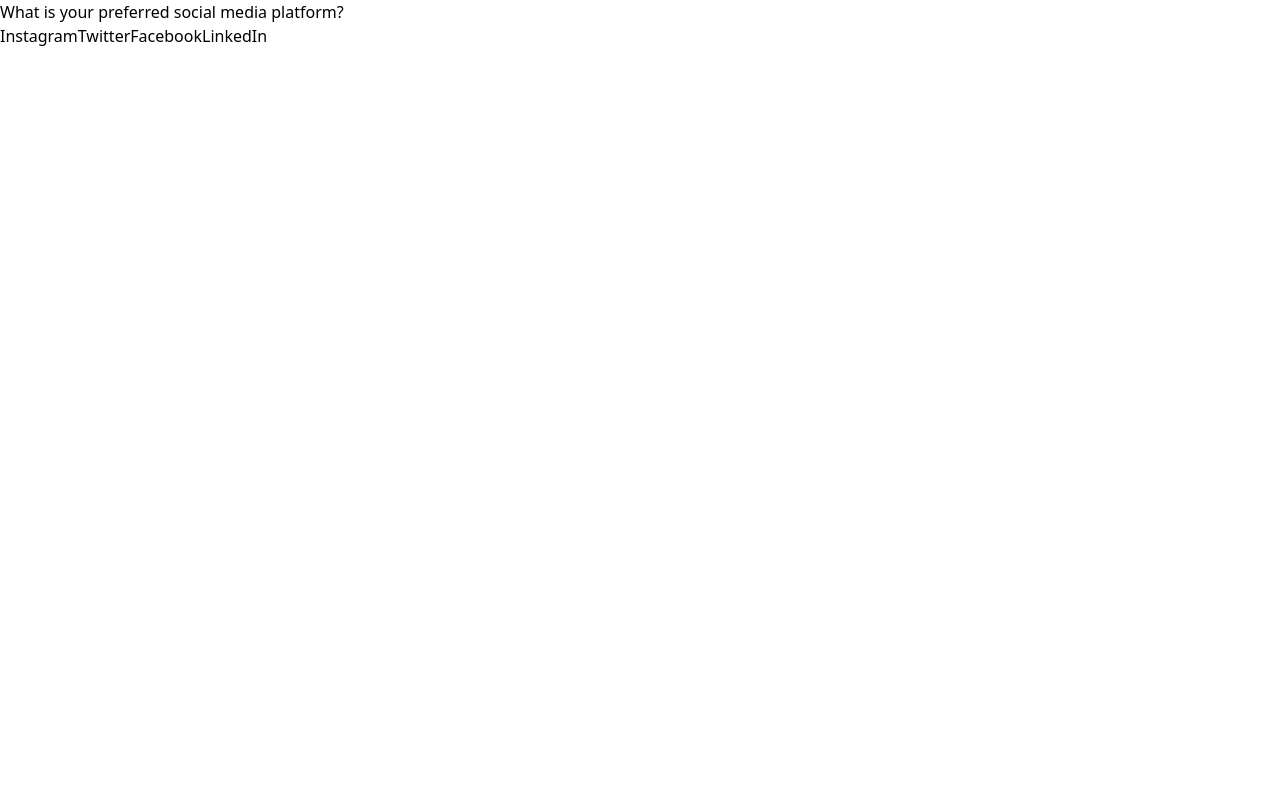
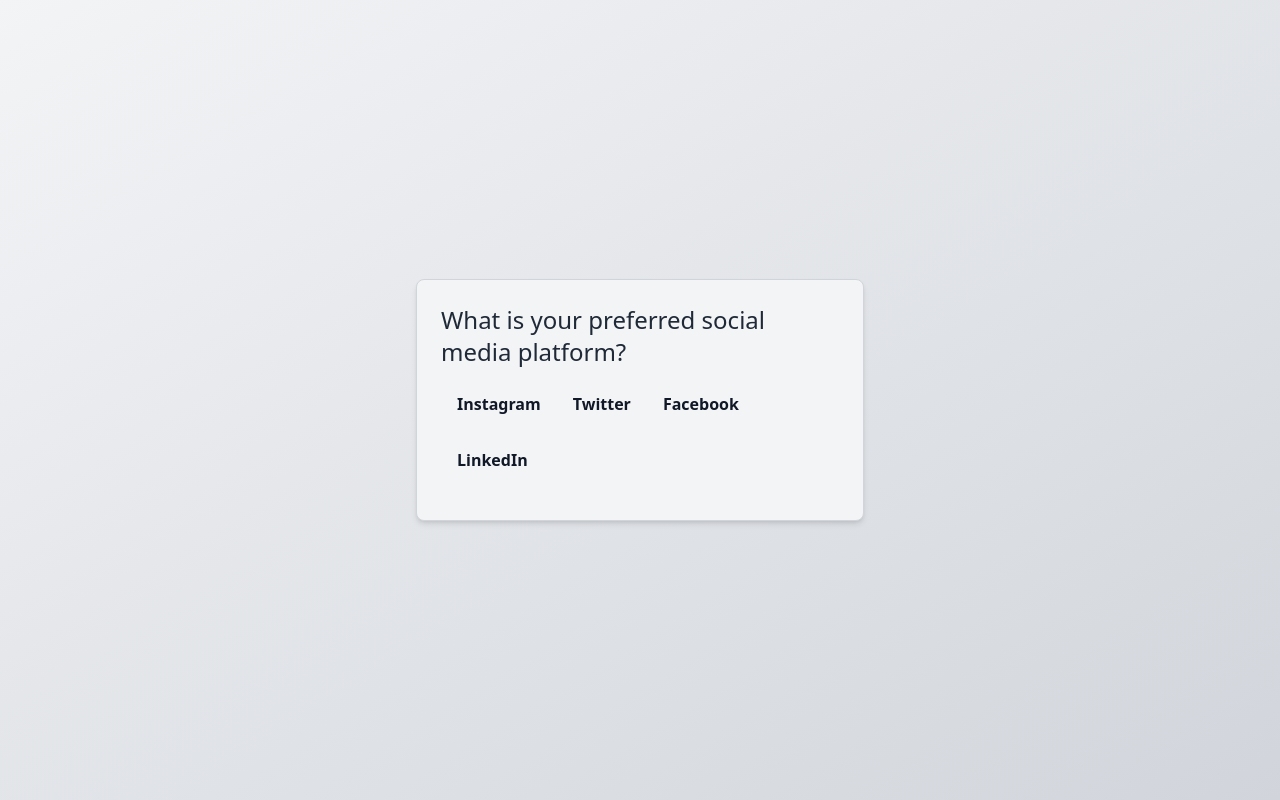
Before and after one commit to Carmel-Jane/sorting-hat-quiz, a React (Vite) app: page / in a window 1280 px wide. Built offline with nearby package versions, Linux system fonts and the light colour scheme.

Commit message:
added purge to config

```diff
--- a/tailwind.config.js
+++ b/tailwind.config.js
@@ -1,6 +1,6 @@
 /** @type {import('tailwindcss').Config} */
-export default {
-  content: [],
+module.exports = {
+  purge: ['./src/**/*.{js,jsx,ts,tsx}', './public/index.html'],
   theme: {
     extend: {},
   },
```
